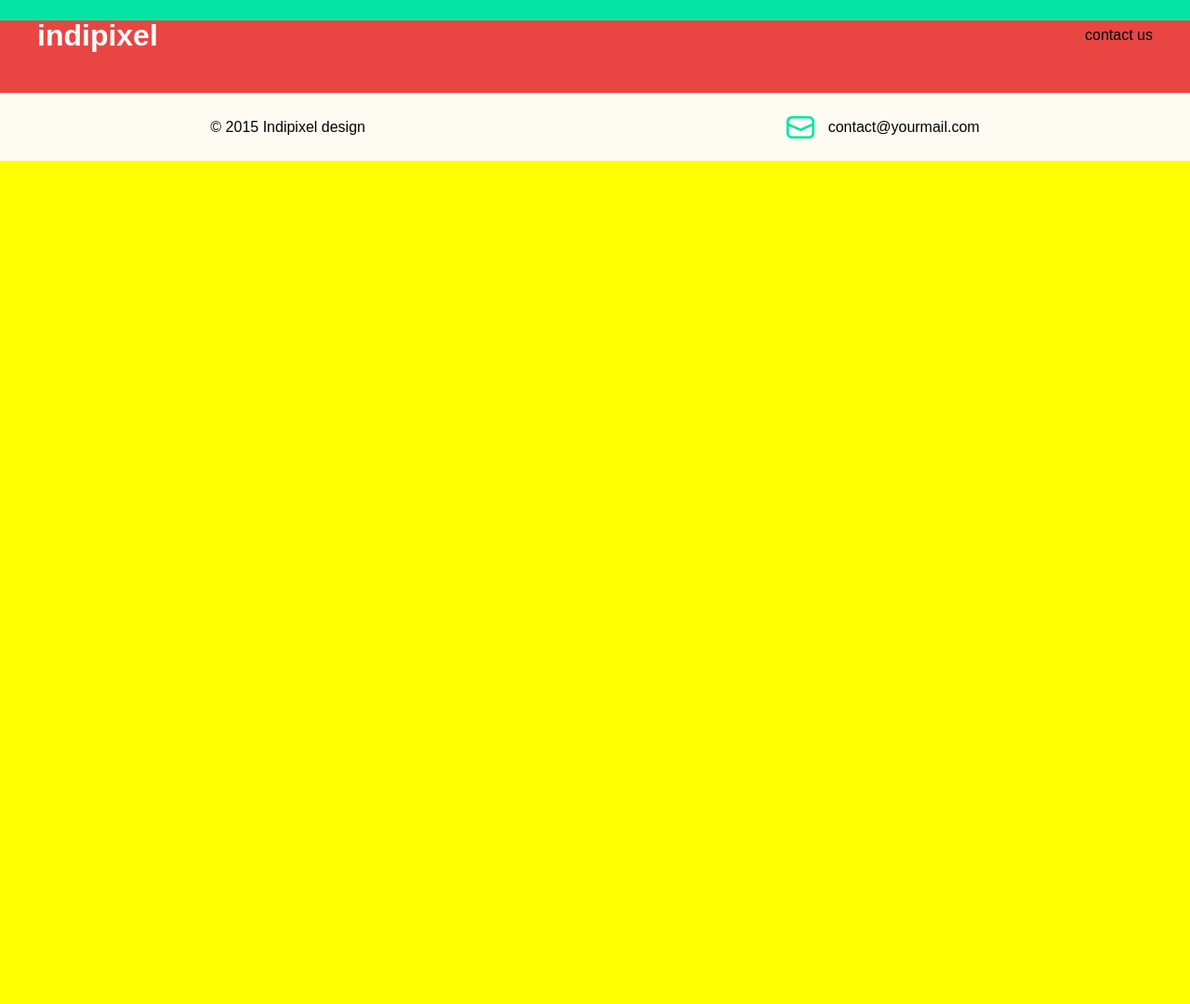
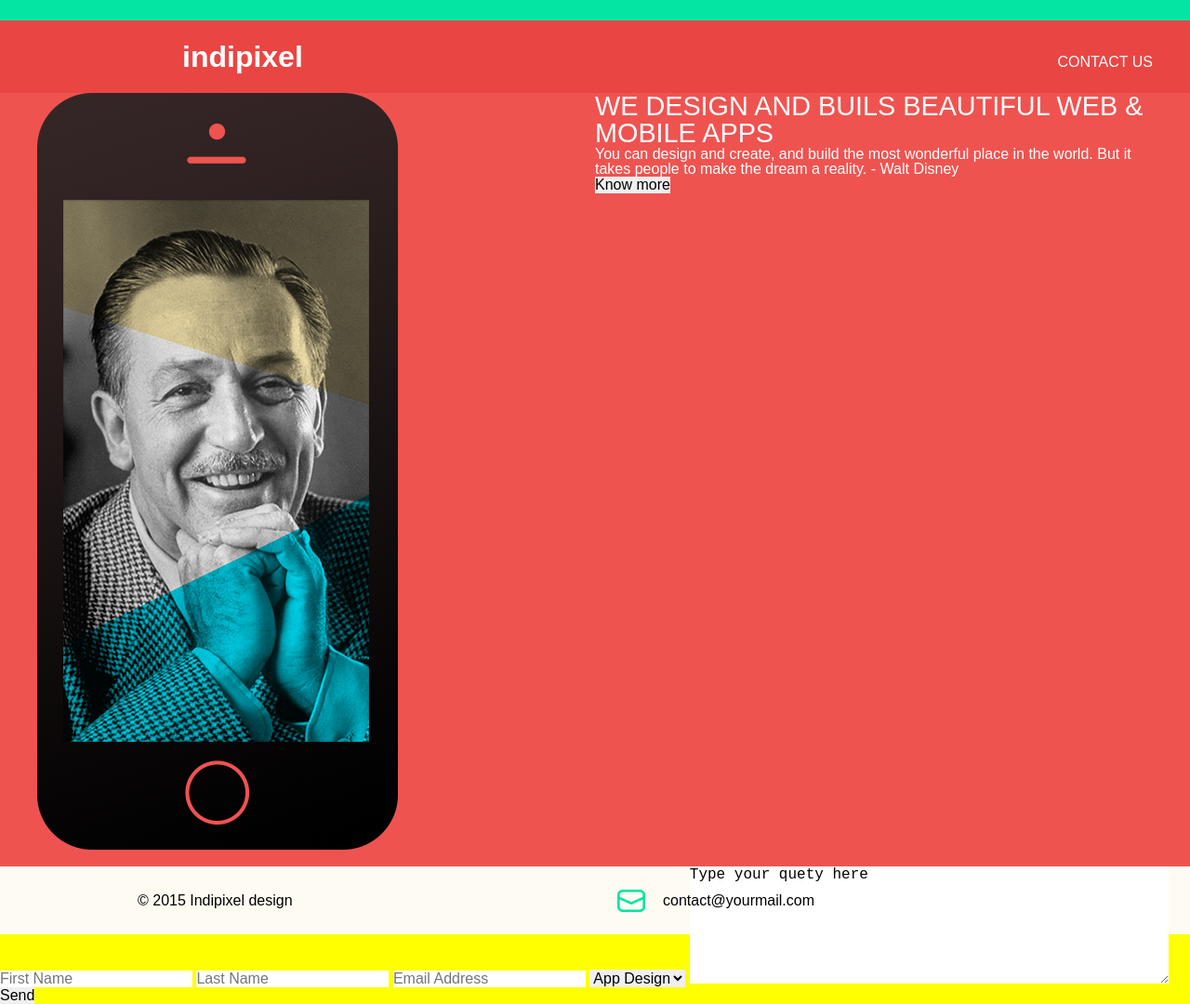
Before and after one commit to KseniaCheledina/second, a plain HTML site: page index.pug in a window 1280 px wide. Shown: the whole page at 93% size. Before the commit the page ends 800 px from the top, so only its background shows below. Drawn offline with nearby package versions, Linux system fonts and the light colour scheme; files that its build step writes are made by us from their sources.

Commit message:
footer,header
финишная footer/header + набросок контента

```diff
--- a/index.pug
+++ b/index.pug
@@ -9,18 +9,39 @@ html
 	body
 		header#header
 			.green-line
-			.container
-				nav
-					.logo indipixel
-					ul
-						li
-							a contact us
+			nav.positioner
+				.logo
+					h1 indipixel
+				ul
+					li
+						a contact us
 
-		.container
-			.phone
-			.content
+		main
+			.red
+				.positioner.container
+					.phone
+						.frame
+							img(src="images/phone_screen.png")
+					.content
+						.introduction
+							h2 we design and buils beautiful web &amp; mobile apps
+							p You can design and create, and build the most wonderful place in the world. But it takes people to make the dream a reality. - Walt Disney
+							button Know more
+				.form
+					form
+						input(type="text", name="firstname", placeholder="First Name")
+						input(type="text", name="lastname", placeholder="Last Name")
+						input(type="email", name="email", placeholder="Email Address")
+						select(name="design")
+							option(value="option1") App Design
+							option(value="option2") Option 2
+						textarea(name="message", rows="7", cols="50") Type your quety here
+						input(type="submit", value="Send")
+
+
 		footer(id="footer")
-			.copyright &copy; 2015 Indipixel design
-			.contact
-				img(src="images/Mail_icon.png")
-				.email contact@yourmail.com
+			.footer.positioner
+				.copyright &copy; 2015 Indipixel design
+				.contact
+					img(src="images/Mail_icon.png")
+					.email contact@yourmail.com
--- a/styles/style.styl
+++ b/styles/style.styl
@@ -35,7 +35,7 @@ ul
 a
 	text-decoration: none
 
-.container
+.positioner
 	max-width: 1200px
 	margin: 0 auto
 
@@ -48,32 +48,72 @@ a
 #header
 	background: darker-red
 	height: 100px
-
+	flexbox(flex)
+	flex-wrap(wrap)
 	nav
+		width: 100%
+		color: #ffffff
 		flexbox(flex)
 		justify-content(space-between)
-		align-items(center)
-
+		align-items: baseline
 		.logo
 			font-size: 2em
+			font-weight: bold
+			padding-left: 13%
+		ul
+			li
+				text-transform: uppercase
+			a:hover
+				border-bottom: 3px solid hover-color
+
+/* -------- Main part ----------*/
+main
+	.red
+		background: lighter-red
+		width: 100%
+		height: 104vh
+	.container
+		flexbox(flex)
+		.phone, .content
+			flex(1)
+		.content
+			flexbox(flex)
+			flex-wrap: (wrap)
 			color: #ffffff
-			font-weight: bold
-		ul
-			a:hover
-				text-decoration: underline
-				color: hover-color
+			h2
+				text-transform: uppercase
+				font-size: 1.8em
+				font-weight: normal
+			.introduction
+				height: 104vh
+		.phone
+			.frame
+				position: relative
+				background: url("../images/phone_frame.png") no-repeat
+				width: 100%
+				height: 100%
+				img
 
-
+					position: absolute
+					top: 115px
+					left: 28px
 /* -------- Footer part ----------*/
 #footer
-	flexbox(flex)
-	justify-content(space-around)
 	background: footer-color
 	height: 73px
-	.copyright, .contact
-		align-self: center
-	.contact
+	flexbox(flex)
+	.footer
+		width: 100%
 		flexbox(flex)
-		align-items: center
-		img
-			margin-right: 15px
+		flex(50%)
+		.copyright, .contact
+			align-self: center
+			flex(50%)
+		.copyright
+			padding-left: 9%
+		.contact
+			flexbox(flex)
+			align-items: center
+			padding-left: 2%
+			img
+				margin-right: 19px
```
Also changed, not shown: index.html, styles/style.css.
